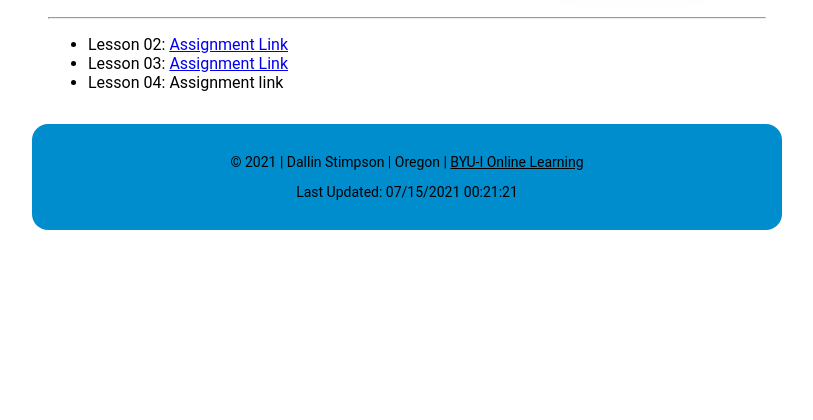
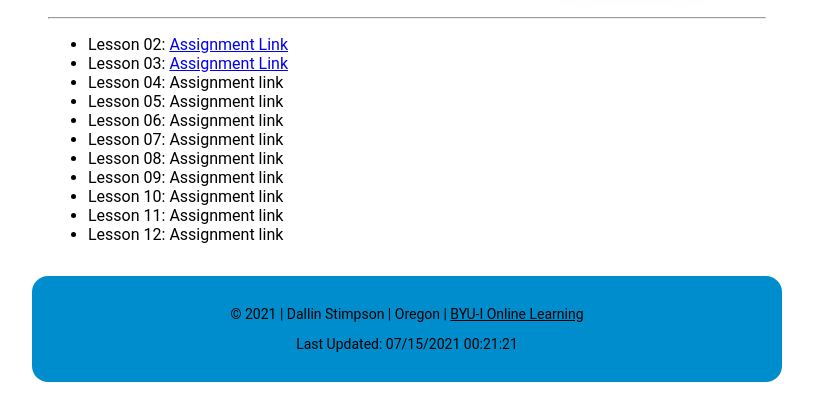
Before and after one commit to DBStimpy/DBStimpy.github.io, a plain HTML site: page index.html in a window 1280 px wide. Shown: the part 188-608 px from the top of the page, without its empty margins (233-1046 px from the left). Drawn offline with Linux system fonts and the light colour scheme.

Commit message:
Update index.html

```diff
--- a/index.html
+++ b/index.html
@@ -18,8 +18,17 @@
         <ul>
 
             <li>Lesson 02: <a href="https://dbstimpy.github.io/lesson2/design-principles.html">Assignment Link</a></li>
-            <li>Lesson 03: <a href="DBStimpy.github.io/lesson3/">Assignment Link</a></li>
+            <li>Lesson 03: <a href="DBStimpy.github.io/lesson3/index.html">Assignment Link</a></li>
             <li>Lesson 04: <a href="DBStimpy.github.io/lesson4/preston-4.html"></a>Assignment link</li>
+            <li>Lesson 05: <a href="DBStimpy.github.io/lesson5/preston-5.html"></a>Assignment link</li>
+            <li>Lesson 06: <a href="DBStimpy.github.io/lesson6/preston-6.html"></a>Assignment link</li>
+            <li>Lesson 07: <a href="https://dbstimpy.github.io/lesson%207/gallery-7.html"></a>Assignment link</li>
+            <li>Lesson 08: <a href="DBStimpy.github.io/lesson8/stormcenter.html"></a>Assignment link</li>
+            <li>Lesson 09: <a href="DBStimpy.github.io/lesson9/index.html"></a>Assignment link</li>
+            <li>Lesson 10: <a href="DBStimpy.github.io/lesson10/preston-10.html"></a>Assignment link</li>
+            <li>Lesson 11: <a href="DBStimpy.github.io/lesson-11/index.html"></a>Assignment link</li>
+            <li>Lesson 12: <a href="DBStimpy.github.io/lesson4/preston-4.html"></a>Assignment link</li>
+
         </ul>
     </main>
     <footer class="footer">
```
